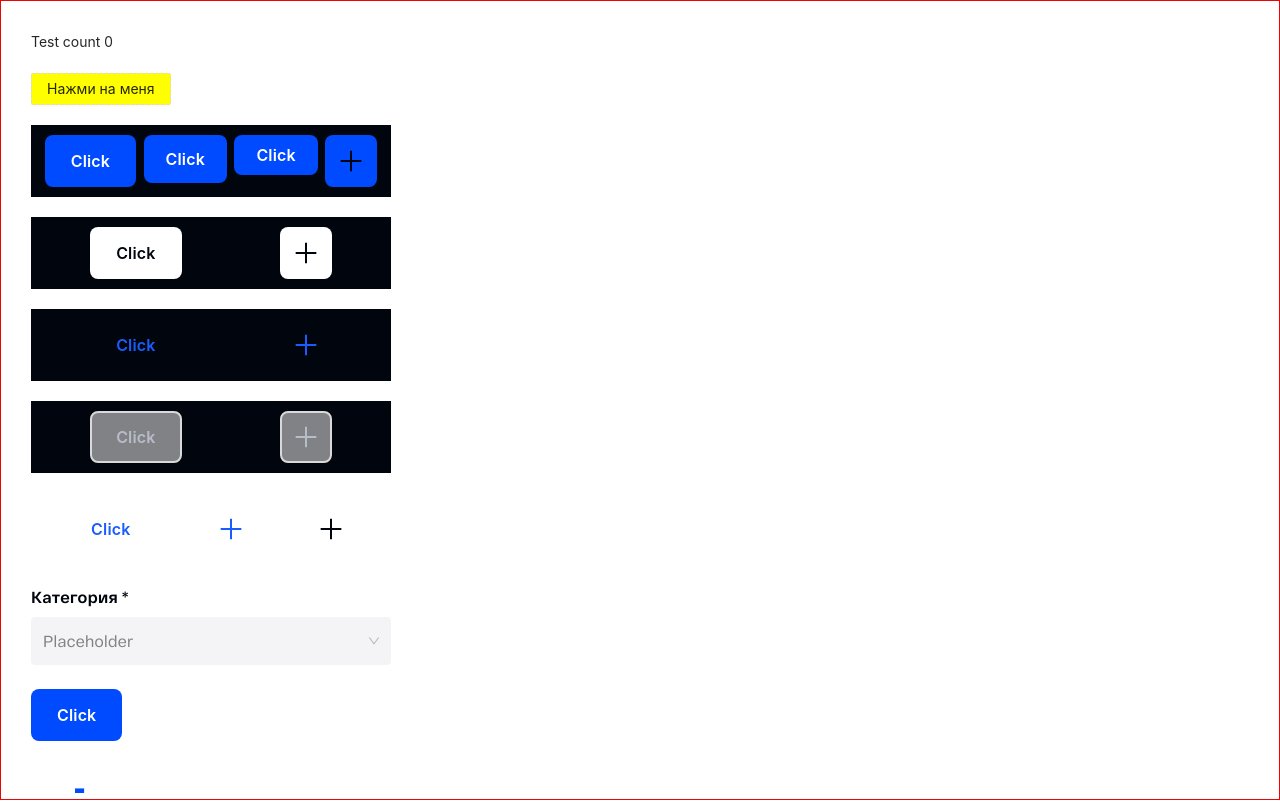
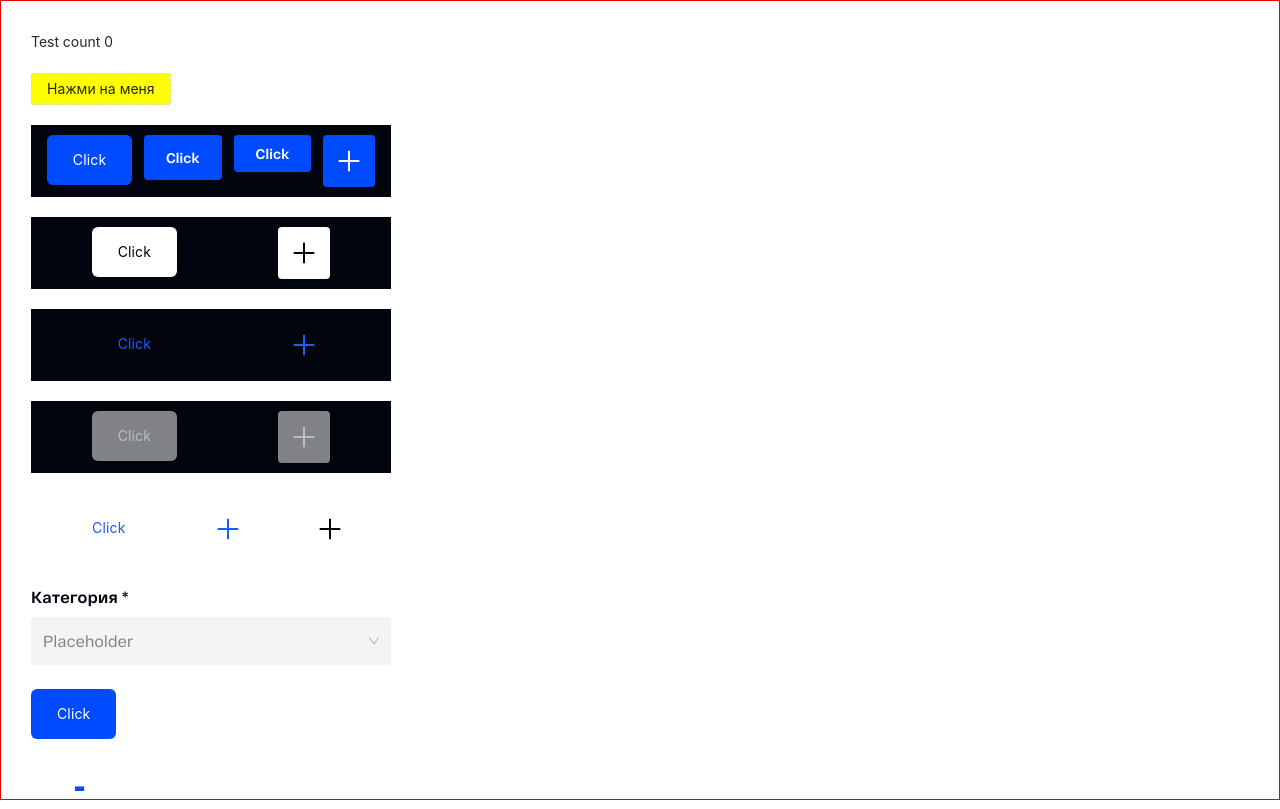
Before and after one commit to rinic23/lad_intership, a React (Create React App) app: page / in a window 1280 px wide. Built offline with nearby package versions, Linux system fonts and the light colour scheme.

Commit message:
fix button styles

```diff
--- a/src/shared/ui/components/Button/CustomButton.module.scss
+++ b/src/shared/ui/components/Button/CustomButton.module.scss
@@ -4,13 +4,10 @@
   justify-content: center;
   width: fit-content;
   height: fit-content;
-  border-radius: 8px;
+  border-radius: 4px;
   border: 2px solid transparent;
   box-shadow: none;
-  font-family: var(--font-title-big);
-  font-weight: 600;
-  font-size: 16px;
-  line-height: 150%;
+  font: var(--font-btn);
   letter-spacing: 0.01em;
   &:hover {
     border: 2px solid transparent;
@@ -26,6 +23,8 @@
 .large {
   @extend .button;
   padding: 12px 24px;
+  border-radius: 6px;
+  font: var(--font-btn-big);
 }
 
 .medium {
@@ -47,6 +46,10 @@
   @extend .button;
   background-color: #004BFF;
   color: white;
+  svg path {
+    fill: white
+  }
+
   &:hover {
     background: #0141DB;
     color: white;
@@ -59,6 +62,7 @@
       fill: white
     }
   }
+
   &:active {
     background: #0132A8;
     color: white;
@@ -67,13 +71,17 @@
   &:disabled {
     background: #808286;
     color: #B7BDC8;
+    border: 2px solid transparent;
     svg path {
       fill: #B7BDC8
     }
+
     &:hover {
       background: #808286;
       color: #B7BDC8;
+      border: 2px solid transparent;
     }
+
     &:active {
       background: #808286;
       color: #B7BDC8;
@@ -91,10 +99,12 @@
   svg path {
     fill: #01050D
   }
+
   &:hover {
     background-color: #E7E9EC;
     color: #01050D;
   }
+
   &:focus {
     // в макете нет стилей
     background-color: #E7E9EC;
@@ -103,6 +113,7 @@
       fill: #01050D
     }
   }
+
   &:active {
     // в макете нет стилей
     background-color: #E7E9EC;
@@ -120,9 +131,11 @@
     fill: #1A5DFF
   }
   &:hover {
+
     background-color: rgba(0, 75, 255, 0.2);
     color: #1A5DFF;
   }
+
   &:focus {
     // в макете нет стилей
     background-color: rgba(0, 75, 255, 0.2);
@@ -131,6 +144,7 @@
       fill: #1A5DFF
     }
   }
+
   &:active {
     // в макете нет стилей
     background-color: rgba(0, 75, 255, 0.2);
```
